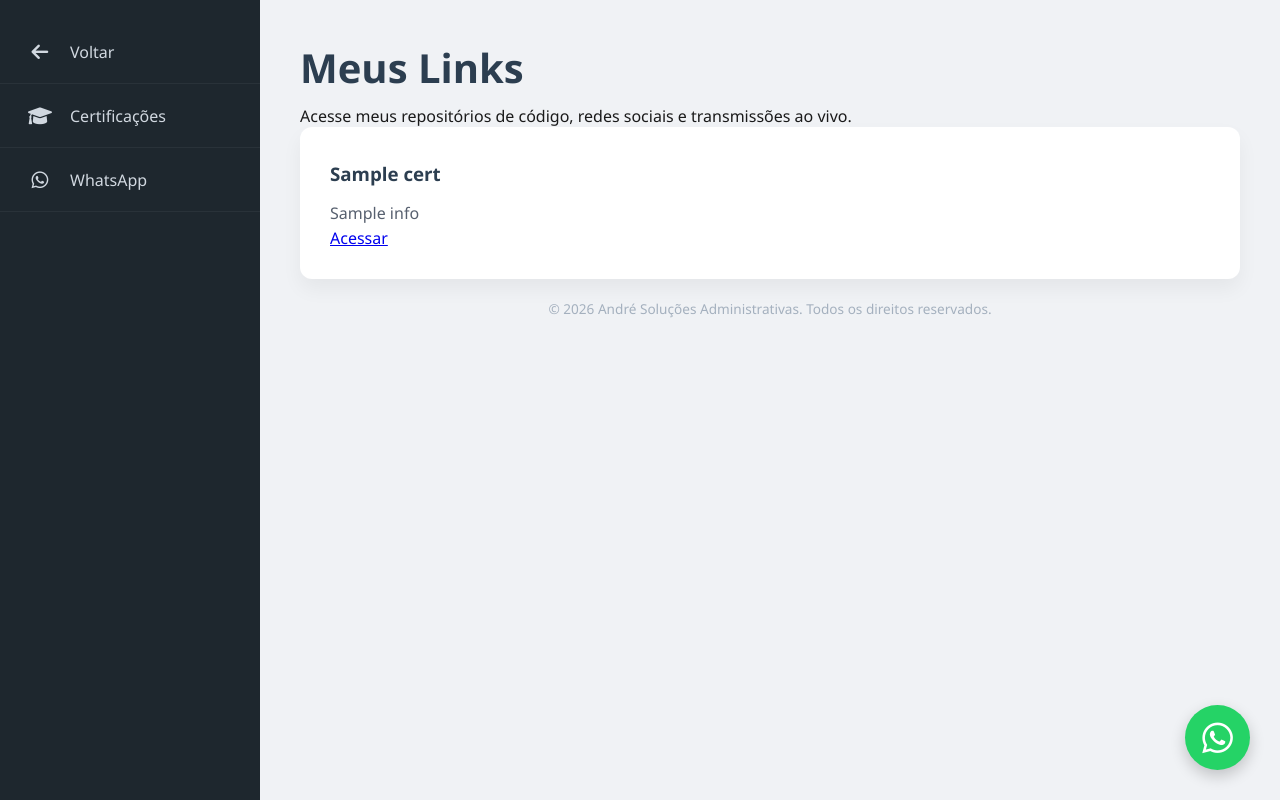
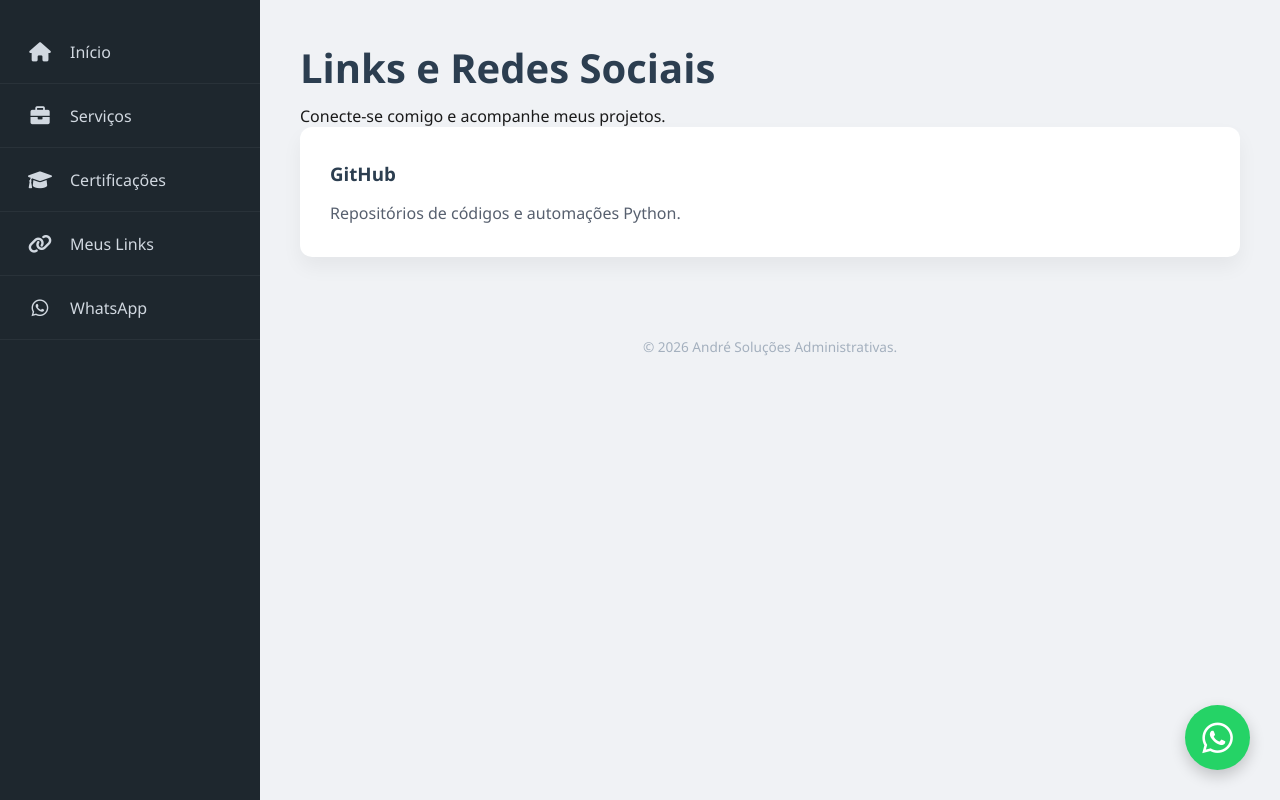
Before and after one commit to sMarkis/meu-site-profissional, a Flask app: template templates/links.html in a window 1280 px wide. Run offline with Flask 3, Linux system fonts and the light colour scheme; the template is opened without the code that fills it: most values are stand-ins (such as "Sample title", 1, 10 or a date in 2020).

Commit message:
Correção do menu links e certificados

```diff
--- a/templates/links.html
+++ b/templates/links.html
@@ -3,38 +3,42 @@
 <head>
     <meta charset="UTF-8">
     <meta name="viewport" content="width=device-width, initial-scale=1.0">
-    <title>Meus Links - André</title>
-
-    <!-- Font Awesome para os ícones -->
+    <title>Links Úteis - André</title>
     <link rel="stylesheet" href="https://cdnjs.cloudflare.com/ajax/libs/font-awesome/6.0.0/css/all.min.css">
-
-    <!-- Seu CSS Principal -->
-    <link rel="stylesheet" href="{{ url_for('static', filename='css/style.css') }}?v=2.1">
+    <link rel="stylesheet" href="{{ url_for('static', filename='css/style.css') }}?v=2.2">
 </head>
 <body>
 
-    <!-- Botão com ID para o JavaScript encontrar mais fácil -->
     <button class="menu-toggle" id="btnMenu">
         <i class="fas fa-bars"></i>
     </button>
 
-    <!-- Menu Lateral (Sidebar) -->
-    <nav class="sidebar">
+    <nav class="sidebar" id="mySidebar">
         <ul>
             <a href="/">
                 <li>
-                    <span class="icon"><i class="fas fa-arrow-left"></i></span>
-                    <span class="text">Voltar</span>
+                    <span class="icon"><i class="fas fa-house"></i></span>
+                    <span class="text">Início</span>
                 </li>
             </a>
-
+            <a href="/#servicos">
+                <li>
+                    <span class="icon"><i class="fas fa-briefcase"></i></span>
+                    <span class="text">Serviços</span>
+                </li>
+            </a>
             <a href="/certificados">
                 <li>
                     <span class="icon"><i class="fas fa-graduation-cap"></i></span>
                     <span class="text">Certificações</span>
                 </li>
             </a>
-
+            <a href="/links">
+                <li>
+                    <span class="icon"><i class="fas fa-link"></i></span>
+                    <span class="text">Meus Links</span>
+                </li>
+            </a>
             <a href="{{ whatsapp }}" target="_blank">
                 <li>
                     <span class="icon"><i class="fab fa-whatsapp"></i></span>
@@ -44,34 +48,39 @@
         </ul>
     </nav>
 
-    <!-- Conteúdo da Página -->
     <main class="content">
-        <h1>Meus Links</h1>
-        <p>Acesse meus repositórios de código, redes sociais e transmissões ao vivo.</p>
+        <section>
+            <h1>Links e Redes Sociais</h1>
+            <p>Conecte-se comigo e acompanhe meus projetos.</p>
 
-        <div class="card-container">
-            {% for link in lista %}
-            <div class="card link-card">
-                <div class="link-icon-header">
-                    <i class="{{ link.icone }}"></i>
-                </div>
-                <h3>{{ link.titulo }}</h3>
-                <p>{{ link.info }}</p>
-                <a href="{{ link.url }}" target="_blank" class="btn-link">Acessar</a>
+            <div class="card-container">
+                <a href="https://github.com" target="_blank" style="text-decoration:none; color:inherit;">
+                    <div class="card">
+                        <h3>GitHub</h3>
+                        <p>Repositórios de códigos e automações Python.</p>
+                    </div>
+                </a>
+                <!-- Adicione seus links de Twitch/Kick/TikTok aqui seguindo o modelo -->
             </div>
-            {% endfor %}
-        </div>
+        </section>
 
-        <!-- Rodapé -->
         <footer>
-            <p>&copy; 2026 André Soluções Administrativas. Todos os direitos reservados.</p>
+            <p>&copy; 2026 André Soluções Administrativas.</p>
         </footer>
     </main>
 
-    <!-- BOTÃO FLUTUANTE DO WHATSAPP REINSERIDO AQUI -->
     <a href="{{ whatsapp }}" class="whatsapp-float" target="_blank">
         <i class="fab fa-whatsapp"></i>
     </a>
 
+    <script>
+        document.addEventListener('DOMContentLoaded', function() {
+            const btn = document.getElementById('btnMenu');
+            const sidebar = document.getElementById('mySidebar');
+            btn.addEventListener('click', function() {
+                sidebar.classList.toggle('active');
+            });
+        });
+    </script>
 </body>
 </html>
```
Also changed, not shown: templates/certificados.html (+44 -46 lines).
